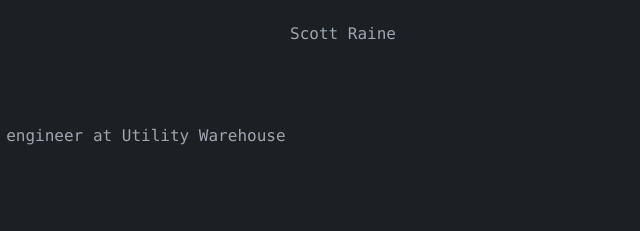
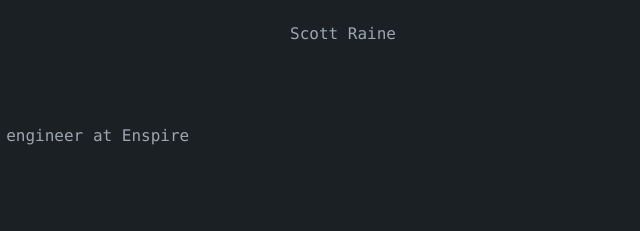
Before and after one commit to nylar/raine-sh, a plain HTML site: page index.html in a window 1280 px wide. Shown: the top 231 px of the page, 297-937 px from the left. Drawn offline with Linux system fonts and the light colour scheme.

Commit message:
Update current workplace

```diff
--- a/index.html
+++ b/index.html
@@ -67,7 +67,7 @@
 	  <br />
 	  <br />
 	  <h2>Name</h2>
-	  <p>raine - senior software engineer at Utility Warehouse</p>
+	  <p>raine - senior software engineer at Enspire</p>
 	  <br />
 	  <h2>Synopsis</h2>
 	  <p><strong>raine</strong> pizza --eat</p>
```
